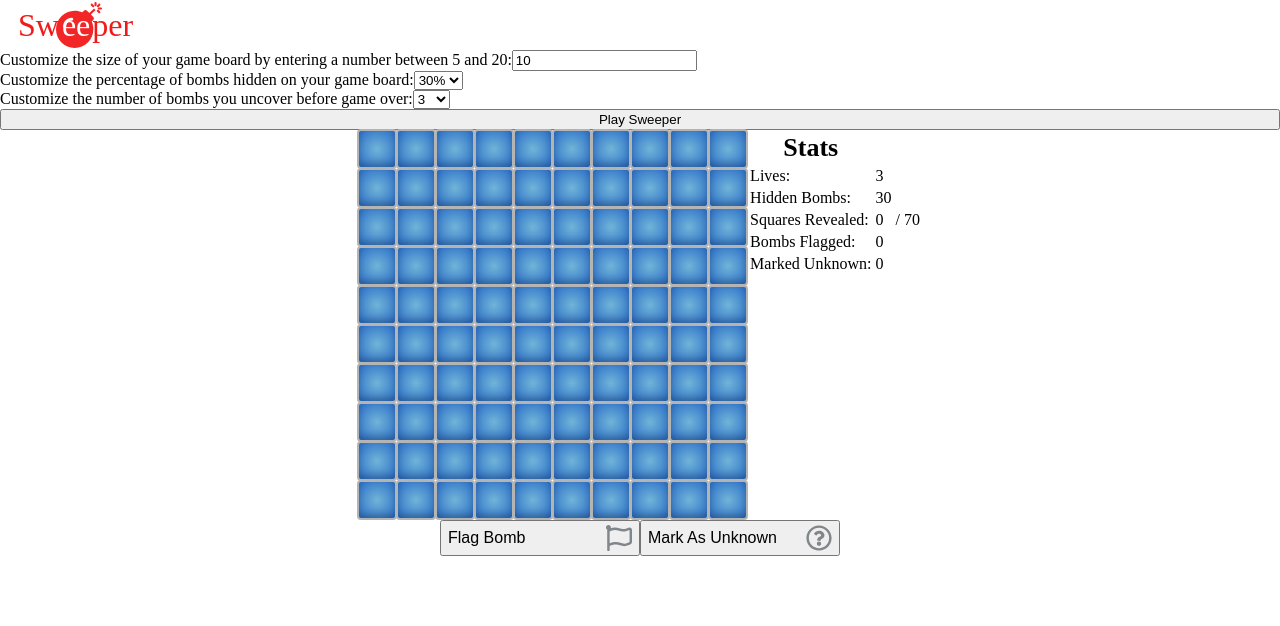
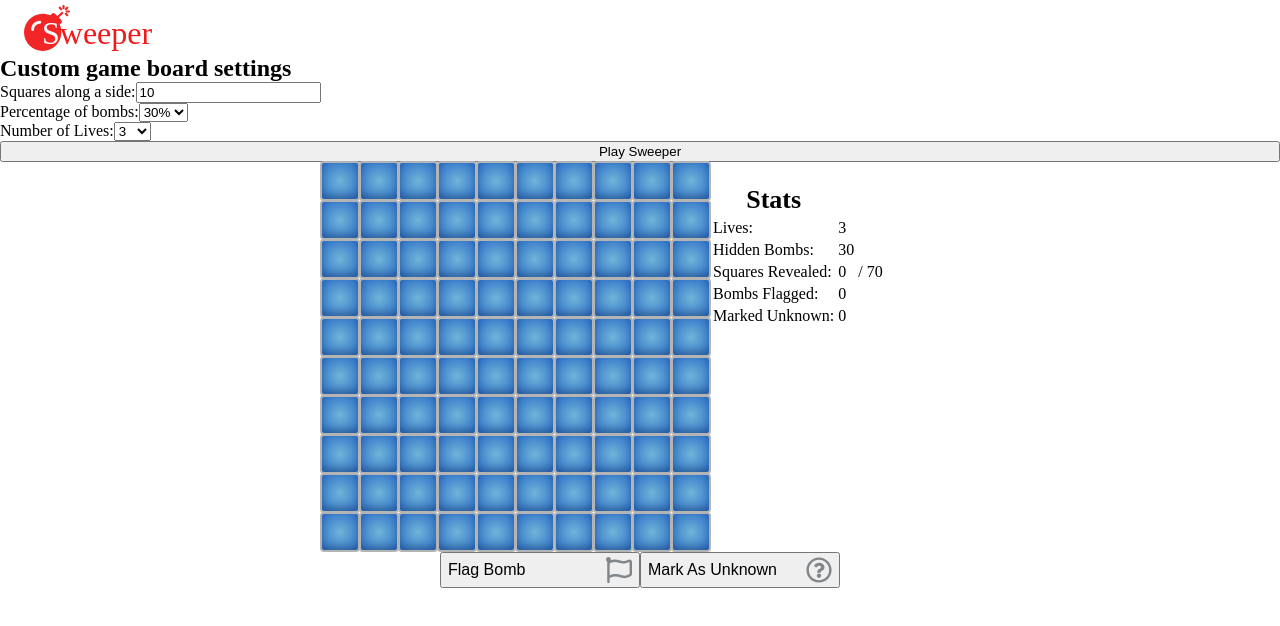
Before and after one commit to zcallanan/React-App-Sweeper, a React (Create React App) app: page / in a window 1280 px wide. Shown: the top 626 px of the page. Built offline with nearby package versions, Linux system fonts and the light colour scheme.

Commit message:
Restructured styles, added notice component, striking a bomb animates and prompts a notice of a live lost

```diff
--- a/src/components/App.js
+++ b/src/components/App.js
@@ -61,8 +61,9 @@ class App extends React.Component {
       flags: 0,
       questions: 0
     },
-    displayNotice: false
-
+    notices: {
+      bombNotice: false
+    }
   }
 
   componentDidMount() {
@@ -129,10 +130,9 @@ class App extends React.Component {
     squares[squareKey].explosion.explodeCleanup = true;
     this.setState({squares});
     // Remove display notice
-    let displayNotice = this.state.displayNotice;
-    displayNotice = false;
-    this.setState({displayNotice});
-    // TODO: update lives count here instead
+    let notices = {...this.state.notices};
+    notices.bombNotice = false;
+    this.setState({notices});
     // Reset square
     setTimeout(() => {
       let squares = {...this.state.squares};
@@ -159,6 +159,12 @@ class App extends React.Component {
         squares = {...this.state.squares};
         // Timer started, prevent it from starting again
         squares[squareKey].explosion.explodeTimer = true;
+        setTimeout(() => {
+          // Update lives count here
+          const stats = {...this.state.stats};
+          stats.currentLives--;
+          this.setState({ stats })
+        }, 2000)
         setTimeout(() => {
           this.explodeCleanup(squareKey);
         }, 5000)
@@ -226,14 +232,12 @@ class App extends React.Component {
         }
       } else {
         // Clicked on a bomb
-        let displayNotice = this.state.displayNotice;
-        displayNotice = true;
-        this.setState({displayNotice} )
+        let notices = {...this.state.notices};
+        notices.bombNotice = true;
+        this.setState({notices} )
         squares[squareKey].explosion.explodeTrigger = true;
         this.setState({squares})
 
-        stats.currentLives--;
-        this.setState({ stats })
         if (stats.currentLives === 0) {
           // TODO: Game over
 
@@ -446,7 +450,7 @@ class App extends React.Component {
             {columns}
           </div>
           <div>
-            <Notice displayNotice={this.state.displayNotice} />
+            <Notice notices={this.state.notices} />
             <Stats
               stats={this.state.stats}
               options={this.state.options}
--- a/src/components/Form.js
+++ b/src/components/Form.js
@@ -127,11 +127,12 @@ class Form extends React.Component {
     const percentages = this.props.percentages;
     const lives = this.props.lives;
     return (
-      <div className="form">
+      <div className="settings">
+        <h2>Custom game board settings</h2>
         <form key="optionsForm" onSubmit={this.handleSubmit}>
           <div className="form-fields">
             <div>
-              <label htmlFor="size">Customize the size of your game board by entering a number between 5 and 20:</label>
+              <label htmlFor="size">Squares along a side:</label>
               <input
                 value={this.state.options.size}
                 onChange={this.handleChange}
@@ -142,7 +143,7 @@ class Form extends React.Component {
               />
             </div>
             <div>
-              <label htmlFor="difficulty">Customize the percentage of bombs hidden on your game board:</label>
+              <label htmlFor="difficulty">Percentage of bombs:</label>
               <select
                 value={this.state.options.difficulty}
                 onChange={this.handleChange}
@@ -154,7 +155,7 @@ class Form extends React.Component {
               </select>
             </div>
             <div>
-              <label htmlFor="lives">Customize the number of bombs you uncover before game over:</label>
+              <label htmlFor="lives">Number of Lives:</label>
               <select
                 value={this.state.options.lives}
                 onChange={this.handleChange}
--- a/src/components/Header.js
+++ b/src/components/Header.js
@@ -10,13 +10,10 @@ class Header extends React.Component {
           <FontAwesomeIcon className="header-icon" icon={ faBomb } />
           <span className="header-title">
             <span className="sw">
-              Sw
+              S
             </span>
-            <span className="ee">
-              ee
-            </span>
-            <span className="per">
-              per
+            <span className="eeper">
+              weeper
             </span>
           </span>
         </span>
--- a/src/components/Notice.js
+++ b/src/components/Notice.js
@@ -5,16 +5,18 @@ import { TransitionGroup, CSSTransition } from 'react-transition-group';
 class Notice extends React.Component {
 
   static propTypes = {
-    displayNotice: PropTypes.bool.isRequired
+    notices: PropTypes.shape({
+      bombNotice: PropTypes.bool.isRequired
+    })
   }
 
   handleNotice = () => {
-    const displayNotice = this.props.displayNotice;
-    if (displayNotice) {
+    const bombNotice = this.props.notices.bombNotice;
+    if (bombNotice) {
       return (
-        <CSSTransition classNames="notice" key="that" timeout={{enter: 1500, exit: 1500}} >
-          <span>
-            You struck a bomb and lost a life!
+        <CSSTransition classNames="notices" key="bomb" timeout={{enter: 2500, exit: 2500}} >
+          <span key="bomb" className="bomb-notice">
+            <strong>You struck a bomb and lost a life!</strong>
           </span>
         </CSSTransition>
       )
@@ -23,8 +25,8 @@ class Notice extends React.Component {
   }
   render() {
     return (
-      <div>
-        <TransitionGroup component="span" className="notice">
+      <div className="notice-box">
+        <TransitionGroup component="span" className="notices">
           {this.handleNotice()}
         </TransitionGroup>
       </div>
--- a/src/components/Stats.js
+++ b/src/components/Stats.js
@@ -66,7 +66,7 @@ class Stats extends React.Component {
           <td>{life}</td>
           <td>
             <TransitionGroup component="span" className="lives">
-              <CSSTransition classNames="lives" key={currentLives} timeout={{enter: 1500, exit: 1500}} >
+              <CSSTransition classNames="lives" key={currentLives} timeout={{enter: 3000, exit: 3000}} >
                 <span>{currentLives}</span>
               </CSSTransition>
             </TransitionGroup>
--- /dev/null
+++ b/src/css/_header.styl
@@ -0,0 +1,25 @@
+header
+  background-color white
+  height 55px
+  display flex
+  span
+    display flex
+    align-items center
+    padding-left 42px
+    span
+      padding-left 0
+      display flex
+      font-size 32px
+      margin 0
+      top 3px
+      position relative
+      &.sw
+        color white
+      &.eeper
+        color rgba(240, 0 ,0, .9)
+    svg
+      position absolute
+      left 24px
+      &.header-icon
+        font-size 46  px
+        color rgba(240, 0, 0, .85)
--- /dev/null
+++ b/src/css/_notice.styl
@@ -0,0 +1,21 @@
+.notice-box
+  width 250px
+  height 20px
+  overflow hidden
+
+.bomb-notice
+  display inline-block // for TranslateX
+
+
+/* Animations */
+
+.notices-enter
+  transform translateX(-120%)
+  &.notices-enter-active
+    transform translatex(0)
+    transition 2.5s
+.notices-exit
+  transform translatex(0)
+  &.notices-exit-active
+    transform translateX(120%)
+    transition 2.5s
--- a/src/css/_typography.styl
+++ b/src/css/_typography.styl
@@ -1,37 +1,8 @@
 body
   margin 0
 
-header
-  background-color white
-  height 50px
-  display flex
-  span
-    display flex
-    align-items center
-    padding-left 20px
-    span
-      padding-left 0
-      display flex
-      font-size 32px
-      margin 0
-      position relative
-      color rgba(240, 0 ,0, .9)
-      &.sw
-        margin-left -2px
-      &.ee
-        padding-left 3px
-        color white
-      &.per
-        margin-left 2px
-
-    svg
-      position absolute
-      left 56px
-      &.header-icon
-        font-size 46  px
-        color rgba(240, 0, 0, .85)
-
-
+h2
+  margin 0
 
 p
   margin 0
--- a/src/css/style.css
+++ b/src/css/style.css
@@ -1,149 +1,56 @@
-.lives-enter,
-.bombs-enter,
-.revealed-enter,
-.flags-enter,
-.questions-enter {
-  transform: translateY(100%);
-  -webkit-transform: translateY(100%);
+header {
+  background-color: #fff;
+  height: 55px;
+  display: flex;
 }
-.lives-enter.lives-enter-active,
-.bombs-enter.lives-enter-active,
-.revealed-enter.lives-enter-active,
-.flags-enter.lives-enter-active,
-.questions-enter.lives-enter-active,
-.lives-enter.bombs-enter-active,
-.bombs-enter.bombs-enter-active,
-.revealed-enter.bombs-enter-active,
-.flags-enter.bombs-enter-active,
-.questions-enter.bombs-enter-active,
-.lives-enter.revealed-enter-active,
-.bombs-enter.revealed-enter-active,
-.revealed-enter.revealed-enter-active,
-.flags-enter.revealed-enter-active,
-.questions-enter.revealed-enter-active,
-.lives-enter.flags-enter-active,
-.bombs-enter.flags-enter-active,
-.revealed-enter.flags-enter-active,
-.flags-enter.flags-enter-active,
-.questions-enter.flags-enter-active,
-.lives-enter.questions-enter-active,
-.bombs-enter.questions-enter-active,
-.revealed-enter.questions-enter-active,
-.flags-enter.questions-enter-active,
-.questions-enter.questions-enter-active {
-  transform: translateY(0);
-  -webkit-transform: translateY(0);
-  transition: 1.5s;
-  -webkit-transition: 1.5s;
+header span {
+  display: flex;
+  align-items: center;
+  padding-left: 42px;
 }
-.lives-exit,
-.bombs-exit,
-.revealed-exit,
-.flags-exit,
-.questions-exit {
-  transform: translateY(0);
-  -webkit-transform: translateY(0);
+header span span {
+  padding-left: 0;
+  display: flex;
+  font-size: 32px;
+  margin: 0;
+  top: 3px;
+  position: relative;
+}
+header span span.sw {
+  color: #fff;
+}
+header span span.eeper {
+  color: rgba(240,0,0,0.9);
+}
+header span svg {
   position: absolute;
-  left: 0;
-  bottom: 0;
+  left: 24px;
 }
-.lives-exit.lives-exit-active,
-.bombs-exit.lives-exit-active,
-.revealed-exit.lives-exit-active,
-.flags-exit.lives-exit-active,
-.questions-exit.lives-exit-active,
-.lives-exit.bombs-exit-active,
-.bombs-exit.bombs-exit-active,
-.revealed-exit.bombs-exit-active,
-.flags-exit.bombs-exit-active,
-.questions-exit.bombs-exit-active,
-.lives-exit.revealed-exit-active,
-.bombs-exit.revealed-exit-active,
-.revealed-exit.revealed-exit-active,
-.flags-exit.revealed-exit-active,
-.questions-exit.revealed-exit-active,
-.lives-exit.flags-exit-active,
-.bombs-exit.flags-exit-active,
-.revealed-exit.flags-exit-active,
-.flags-exit.flags-exit-active,
-.questions-exit.flags-exit-active,
-.lives-exit.questions-exit-active,
-.bombs-exit.questions-exit-active,
-.revealed-exit.questions-exit-active,
-.flags-exit.questions-exit-active,
-.questions-exit.questions-exit-active {
-  transform: translateY(-100%);
-  -webkit-transform: translateY(-100%);
-  transition: 1.5s;
-  -webkit-transition: 1.5s;
+header span svg.header-icon {
+  font-size: 46px;
+  color: rgba(240,0,0,0.85);
 }
-.total-to-reveal {
-  transform: translateY(100%);
-  -webkit-transform: translateY(100%);
+.notice-box {
+  width: 250px;
+  height: 20px;
+  overflow: hidden;
 }
-.total-to-reveal.total-to-reveal-active {
-  transform: translateY(0);
-  -webkit-transform: translateY(0);
-  transition: 15s;
-  -webkit-transition: 15s;
-}
-.total-to-reveal-exit {
-  transform: translateY(0);
-  -webkit-transform: translateY(0);
-  position: absolute;
-  left: 4px;
-}
-.total-to-reveal-exit.total-to-reveal-exit-active {
-  transform: translateY(-100%);
-  -webkit-transform: translateY(-100%);
-  transition: 15s;
-  -webkit-transition: 15s;
-}
-span.lives,
-span.bombs,
-span.revealed,
-span.flags,
-span.questions {
-  position: relative;
-  overflow: hidden;
-  float: left;
-}
-span.lives span,
-span.bombs span,
-span.revealed span,
-span.flags span,
-span.questions span {
+.bomb-notice {
   display: inline-block;
 }
-span.total-to-reveal {
-  position: relative;
-  overflow: hidden;
-  float: right;
-  top: -18px;
+.notices-enter {
+  transform: translateX(-120%);
 }
-span.total-to-reveal span {
-  display: inline-block;
+.notices-enter.notices-enter-active {
+  transform: translatex(0);
+  transition: 2.5s;
 }
-.bomba-enter {
-  color: #f00;
+.notices-exit {
+  transform: translatex(0);
 }
-.bomba-enter.bomba-enter-active {
-  color: #ffa500;
-  transition: 1s;
-}
-.bomba-exit {
-  color: #000;
-}
-.bomba-exit.bomba-exit-active {
-  color: #f00;
-  transition: 1s;
-}
-.bomba-appear {
-  color: #000;
-}
-.bomba-appear.bomba-appear-active {
-  color: #f00;
-  transition: 1s;
+.notices-exit.notices-exit-active {
+  transform: translateX(120%);
+  transition: 2.5s;
 }
 .squares {
   display: flex;
@@ -213,48 +120,165 @@ span.total-to-reveal span {
 .square .questionmark-icon {
   display: none;
 }
+.bomba-enter {
+  color: #f00;
+}
+.bomba-enter.bomba-enter-active {
+  color: #ffa500;
+  transition: 1s;
+}
+.bomba-exit {
+  color: #000;
+}
+.bomba-exit.bomba-exit-active {
+  color: #f00;
+  transition: 1s;
+}
+.bomba-appear {
+  color: #000;
+}
+.bomba-appear.bomba-appear-active {
+  color: #f00;
+  transition: 1s;
+}
 thead {
   font-size: 26px;
   text-align: center;
 }
+.lives-enter {
+  transform: translateY(100%);
+  -webkit-transform: translateY(100%);
+}
+.lives-enter.lives-enter-active {
+  transform: translateY(0);
+  -webkit-transform: translateY(0);
+  transition: 3s;
+  -webkit-transition: 3s;
+}
+.lives-exit {
+  transform: translateY(0);
+  -webkit-transform: translateY(0);
+  position: absolute;
+  left: 0;
+  bottom: 0;
+}
+.lives-exit.lives-exit-active {
+  transform: translateY(-100%);
+  -webkit-transform: translateY(-100%);
+  transition: 3s;
+  -webkit-transition: 3s;
+}
+.bombs-enter,
+.revealed-enter,
+.flags-enter,
+.questions-enter {
+  transform: translateY(100%);
+  -webkit-transform: translateY(100%);
+}
+.bombs-enter.bombs-enter-active,
+.revealed-enter.bombs-enter-active,
+.flags-enter.bombs-enter-active,
+.questions-enter.bombs-enter-active,
+.bombs-enter.revealed-enter-active,
+.revealed-enter.revealed-enter-active,
+.flags-enter.revealed-enter-active,
+.questions-enter.revealed-enter-active,
+.bombs-enter.flags-enter-active,
+.revealed-enter.flags-enter-active,
+.flags-enter.flags-enter-active,
+.questions-enter.flags-enter-active,
+.bombs-enter.questions-enter-active,
+.revealed-enter.questions-enter-active,
+.flags-enter.questions-enter-active,
+.questions-enter.questions-enter-active {
+  transform: translateY(0);
+  -webkit-transform: translateY(0);
+  transition: 1.5s;
+  -webkit-transition: 1.5s;
+}
+.bombs-exit,
+.revealed-exit,
+.flags-exit,
+.questions-exit {
+  transform: translateY(0);
+  -webkit-transform: translateY(0);
+  position: absolute;
+  left: 0;
+  bottom: 0;
+}
+.bombs-exit.bombs-exit-active,
+.revealed-exit.bombs-exit-active,
+.flags-exit.bombs-exit-active,
+.questions-exit.bombs-exit-active,
+.bombs-exit.revealed-exit-active,
+.revealed-exit.revealed-exit-active,
+.flags-exit.revealed-exit-active,
+.questions-exit.revealed-exit-active,
+.bombs-exit.flags-exit-active,
+.revealed-exit.flags-exit-active,
+.flags-exit.flags-exit-active,
+.questions-exit.flags-exit-active,
+.bombs-exit.questions-exit-active,
+.revealed-exit.questions-exit-active,
+.flags-exit.questions-exit-active,
+.questions-exit.questions-exit-active {
+  transform: translateY(-100%);
+  -webkit-transform: translateY(-100%);
+  transition: 1.5s;
+  -webkit-transition: 1.5s;
+}
+.total-to-reveal {
+  transform: translateY(100%);
+  -webkit-transform: translateY(100%);
+}
+.total-to-reveal.total-to-reveal-active {
+  transform: translateY(0);
+  -webkit-transform: translateY(0);
+  transition: 15s;
+  -webkit-transition: 15s;
+}
+.total-to-reveal-exit {
+  transform: translateY(0);
+  -webkit-transform: translateY(0);
+  position: absolute;
+  left: 4px;
+}
+.total-to-reveal-exit.total-to-reveal-exit-active {
+  transform: translateY(-100%);
+  -webkit-transform: translateY(-100%);
+  transition: 15s;
+  -webkit-transition: 15s;
+}
+span.lives,
+span.bombs,
+span.revealed,
+span.flags,
+span.questions {
+  position: relative;
+  overflow: hidden;
+  float: left;
+}
+span.lives span,
+span.bombs span,
+span.revealed span,
+span.flags span,
+span.questions span {
+  display: inline-block;
+}
+span.total-to-reveal {
+  position: relative;
+  overflow: hidden;
+  float: right;
+  top: -18px;
+}
+span.total-to-reveal span {
+  display: inline-block;
+}
 body {
   margin: 0;
 }
-header {
-  background-color: #fff;
-  height: 50px;
-  display: flex;
-}
-header span {
-  display: flex;
-  align-items: center;
-  padding-left: 20px;
-}
-header span span {
-  padding-left: 0;
-  display: flex;
-  font-size: 32px;
+h2 {
   margin: 0;
-  position: relative;
-  color: rgba(240,0,0,0.9);
-}
-header span span.sw {
-  margin-left: -2px;
-}
-header span span.ee {
-  padding-left: 3px;
-  color: #fff;
-}
-header span span.per {
-  margin-left: 2px;
-}
-header span svg {
-  position: absolute;
-  left: 56px;
-}
-header span svg.header-icon {
-  font-size: 46px;
-  color: rgba(240,0,0,0.85);
 }
 p {
   margin: 0;
```
Also changed, not shown: src/css/_animations.styl (deleted, +0 -73 lines), src/css/_square.styl (renamed from src/css/_squares.styl, +20 -0 lines), src/css/_stats.styl (+79 -0 lines), 1 other file (tests, documents, lock files or other folders).
